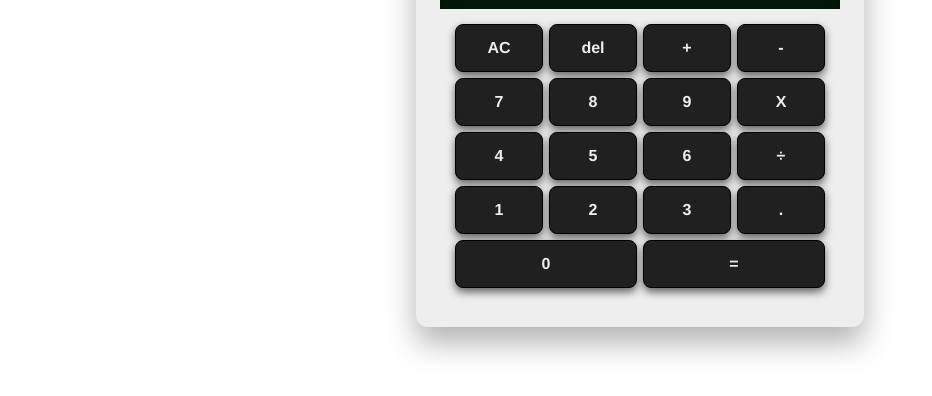
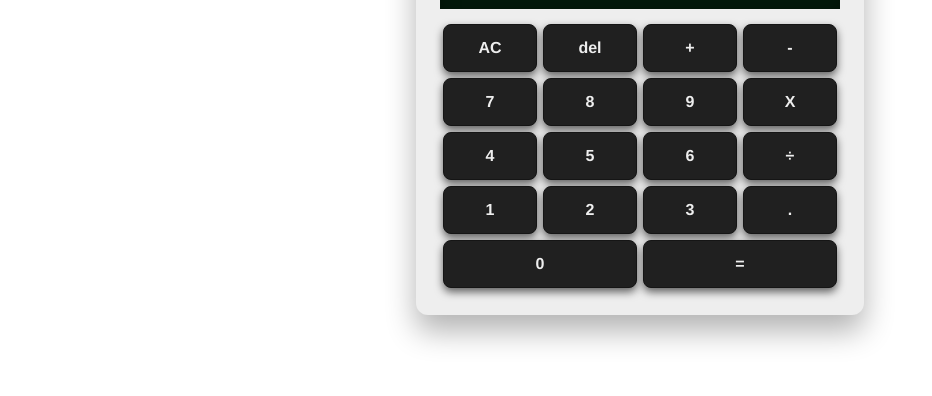
Before and after one commit to rubycasey/odin-calculator, a plain HTML site: page index.html in a window 1280 px wide. Shown: the part 156-552 px from the top of the page, without its empty margins (0-932 px from the left). Drawn offline with Linux system fonts and the light colour scheme.

Commit message:
Button Padding

```diff
--- a/style.css
+++ b/style.css
@@ -27,7 +27,7 @@
     justify-content: space-between;
     justify-items: space-between;
     flex-wrap: wrap;
-    padding: 12px;
+    padding-top: 12px;
 }
 
 .bttn{
@@ -41,6 +41,7 @@
     border-style: solid;
     border-width: 1px;
     border-radius: 8px;
+    border-color: #151515;
     box-shadow: 0px 4px 8px rgba(0, 0, 0, 0.6);
     background-color: #202020;
     color: #eeeeee;
```
